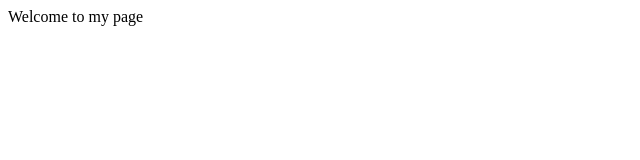
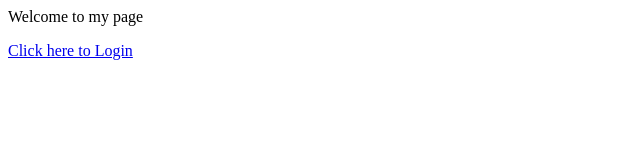
Before and after one commit to Poorva2909/sunsofttechy, a plain HTML site: page index.html in a window 1280 px wide. Shown: the whole page, without its empty margins (0-640 px from the left). Drawn offline with Linux system fonts and the light colour scheme.

Commit message:
Update index.html

```diff
--- a/index.html
+++ b/index.html
@@ -3,6 +3,7 @@
     <title>SUNSOFT</title>
     <body>
       <p>Welcome to my page</p>
+      <a href="./login.html">Click here to Login</a>
     </body>
   </head>
 </html>
```
